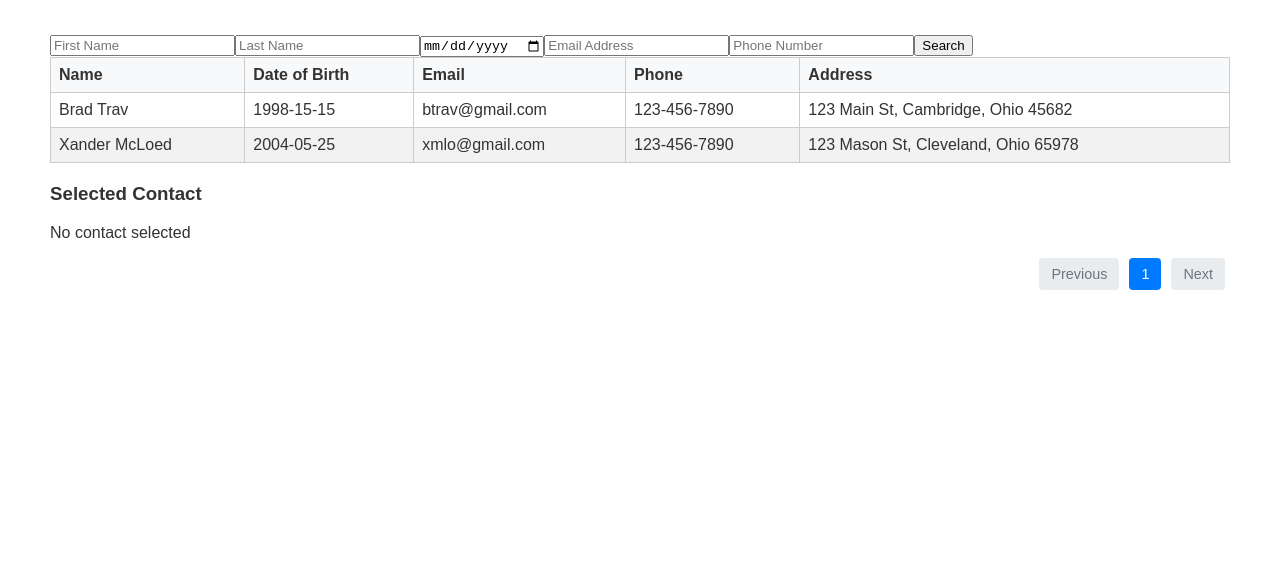
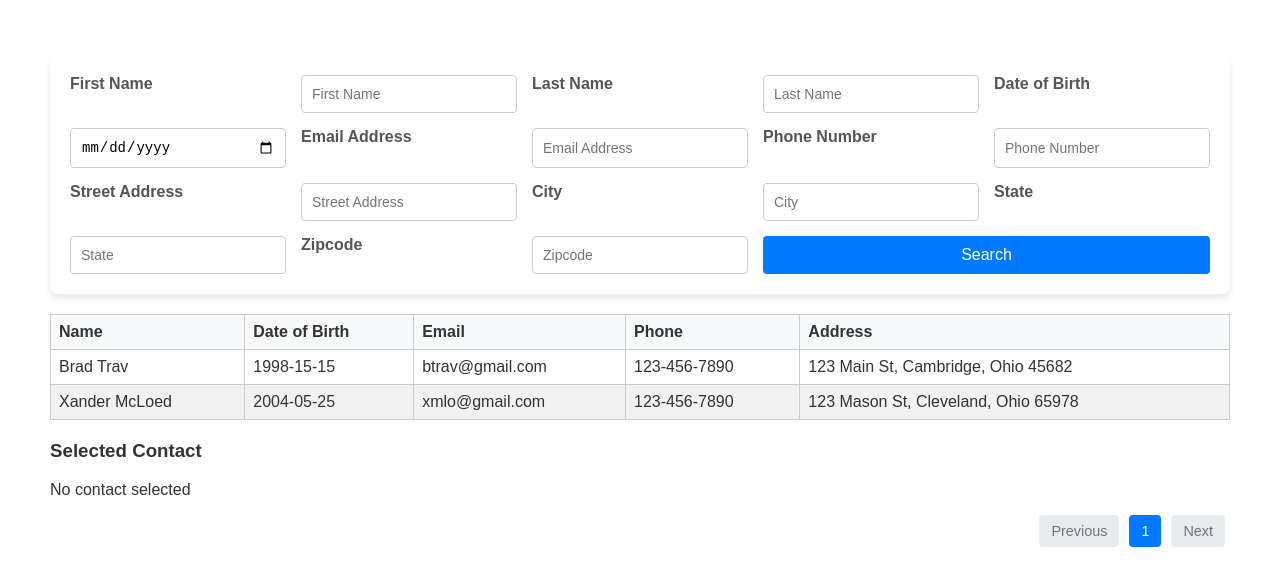
Before and after one commit to ZainHansrodHH/contact-search, a React (Create React App) app: page / in a window 1280 px wide. Shown: the top 586 px of the page. Built offline with nearby package versions, Linux system fonts and the light colour scheme.

Commit message:
Added additional filter fields for sorting through the results

```diff
--- a/src/components/ContactTable.jsx
+++ b/src/components/ContactTable.jsx
@@ -12,7 +12,9 @@ const ContactTable = ({ contacts, onSelect }) => (
       </tr>
     </thead>
     <tbody>
-      {contacts.map((contact) => (
+      {contacts.length > 0 ?
+
+      contacts.map((contact) => (
         <tr key={contact.id} onClick={() => onSelect(contact)}>
           <td>{`${contact.firstName} ${contact.lastName}`}</td>
           <td>{contact.dob}</td>
@@ -20,7 +22,9 @@ const ContactTable = ({ contacts, onSelect }) => (
           <td>{contact.phone}</td>
           <td>{`${contact.address.street}, ${contact.address.city}, ${contact.address.state} ${contact.address.zipCode}`}</td>
         </tr>
-      ))}
+      )) : <p>No users found</p>
+
+      }
     </tbody>
   </table>
 );
--- a/src/components/Search.jsx
+++ b/src/components/Search.jsx
@@ -7,11 +7,25 @@ const ContactSearch = ({ onSearch }) => {
         dob: "",
         email: "",
         phone: "",
+        address: {
+            city: "",
+            streetAddress: "",
+            state: "",
+            zipCode: "",
+        },
     });
 
     const handleChange = (e) => {
         const { name, value } = e.target;
+
+        if (['city', 'streetAddress', 'state', 'zipCode'].includes(name)) {
+            setFilters({
+                ...filters,
+                address: { ...filters.address, [name]: value },
+            });
+        } else {
             setFilters({ ...filters, [name]: value });
+        }
     };
 
     const handleSearch = () => {
@@ -19,12 +33,34 @@ const ContactSearch = ({ onSearch }) => {
     };
 
     return (
-    <div>
-      <input name="firstName" placeholder="First Name" onChange={handleChange} />
-      <input name="lastName" placeholder="Last Name" onChange={handleChange} />
-      <input name="dob" type="date" placeholder="Date of Birth" onChange={handleChange} />
-      <input name="email" placeholder="Email Address" onChange={handleChange} />
-      <input name="phone" placeholder="Phone Number" onChange={handleChange} />
+        <div className="form">
+            <label htmlFor="firstName">First Name</label>
+            <input id="firstName" name="firstName" placeholder="First Name" onChange={handleChange} />
+
+            <label htmlFor="lastName">Last Name</label>
+            <input id="lastName" name="lastName" placeholder="Last Name" onChange={handleChange} />
+
+            <label htmlFor="dob">Date of Birth</label>
+            <input id="dob" name="dob" type="date" onChange={handleChange} />
+
+            <label htmlFor="email">Email Address</label>
+            <input id="email" name="email" placeholder="Email Address" onChange={handleChange} />
+
+            <label htmlFor="phone">Phone Number</label>
+            <input id="phone" name="phone" placeholder="Phone Number" onChange={handleChange} />
+
+            <label htmlFor="streetAddress">Street Address</label>
+            <input id="streetAddress" name="streetAddress" placeholder="Street Address" onChange={handleChange} />
+
+            <label htmlFor="city">City</label>
+            <input id="city" name="city" placeholder="City" onChange={handleChange} />
+
+            <label htmlFor="state">State</label>
+            <input id="state" name="state" placeholder="State" onChange={handleChange} />
+
+            <label htmlFor="zipCode">Zipcode</label>
+            <input id="zipCode" name="zipCode" placeholder="Zipcode" onChange={handleChange} />
+
             <button onClick={handleSearch}>Search</button>
         </div>
     );
```
Lines whose indentation alone changed are shown as unchanged.
